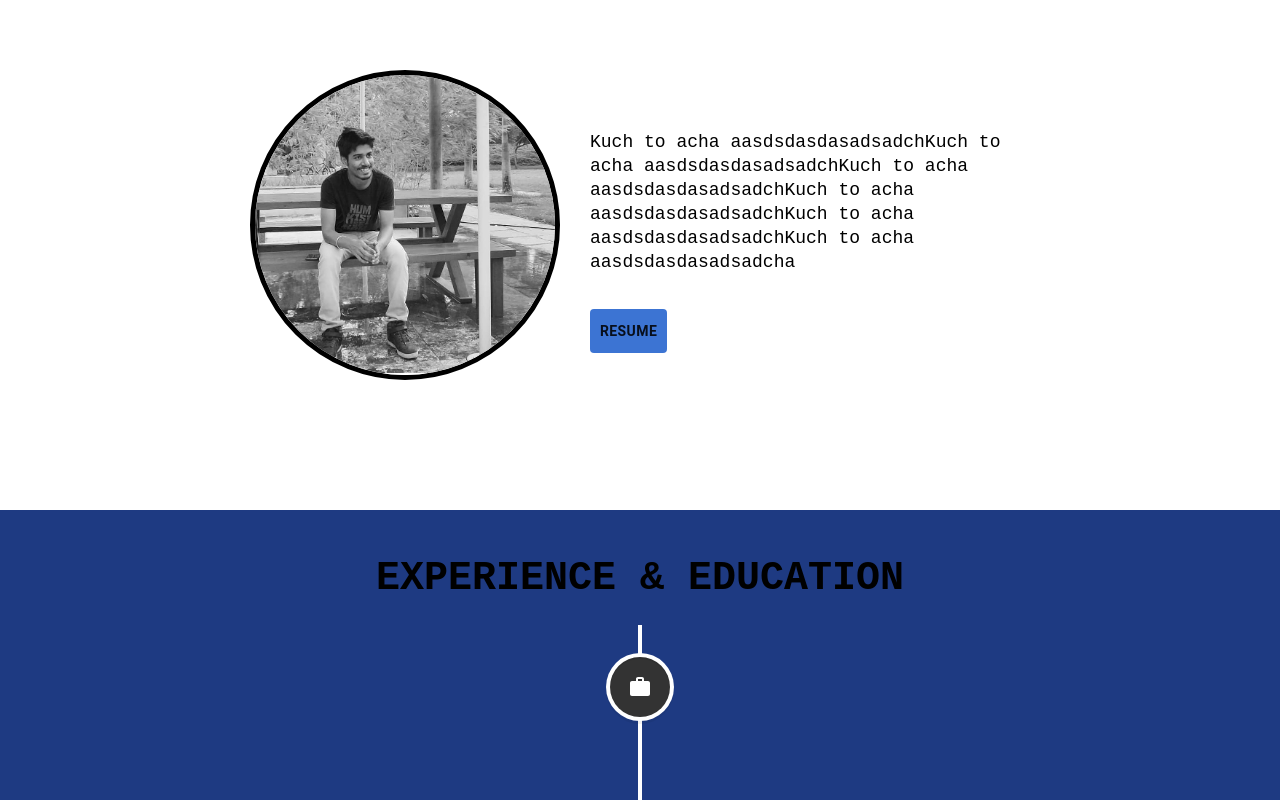
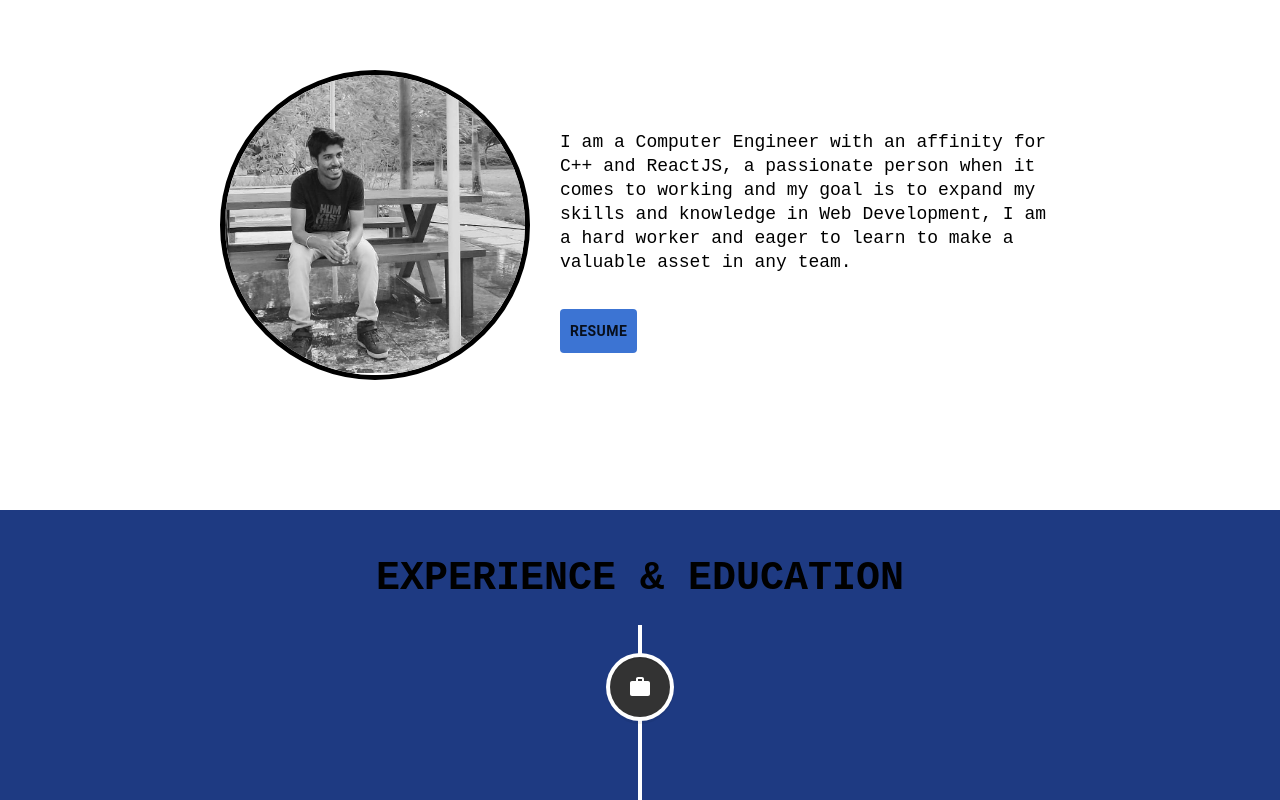
Before and after one commit to phoenixx1/phoenixx1.github.io, a React (Create React App) app: page / in a window 1280 px wide. Shown: the part 1060-1860 px from the top of the page. Built offline with nearby package versions, Linux system fonts and the light colour scheme.

Commit message:
v1 completed

```diff
--- a/package.json
+++ b/package.json
@@ -1,5 +1,5 @@
 {
-  "homepage": "https://phoenixx1.github.io/phoenixx1.github.io",
+  "homepage": "https://phoenixx1.github.io",
   "name": "dev-portfolio",
   "version": "0.1.0",
   "private": true,
--- a/src/components/About/AboutElements.js
+++ b/src/components/About/AboutElements.js
@@ -58,7 +58,7 @@
 `;
 
 export const Subtitle = styled.p`
-  max-width: 440px;
+  max-width: 500px;
   margin-bottom: 35px;
   font-size: 18px;
   line-height: 24px;
--- a/src/components/About/index.js
+++ b/src/components/About/index.js
@@ -30,13 +30,14 @@
         <Column2>
           <Fade bottom>
             <Subtitle>
-              Kuch to acha aasdsdasdasadsadchKuch to acha aasdsdasdasadsadchKuch
-              to acha aasdsdasdasadsadchKuch to acha aasdsdasdasadsadchKuch to
-              acha aasdsdasdasadsadchKuch to acha aasdsdasdasadsadcha
+              I am a Computer Engineer with an affinity for C++ and ReactJS, a
+              passionate person when it comes to working and my goal is to
+              expand my skills and knowledge in Web Development, I am a hard
+              worker and eager to learn to make a valuable asset in any team.
             </Subtitle>
 
             <Button
-              href="https://drive.google.com/file/d/1MoOr8IXLwCF1Sh1q2g9CPoYDR4RFsZ3C/view?usp=sharing"
+              href="https://drive.google.com/file/d/1a8OEERo6VZbneOW52PRN19rJ34k89_ZI/view?usp=sharing"
               target="__blank"
             >
               RESUME
--- a/src/components/Experience/Data.js
+++ b/src/components/Experience/Data.js
@@ -5,7 +5,7 @@
   {
     id: 1,
     type: "work",
-    date: "April 2021 - May 2021",
+    date: "February 2021 - May 2021",
     icon: <MdWork />,
     bckgrnd: true,
     title: "IotIot Pune, Maharashtra",
--- a/src/components/Navbar/NavbarElements.js
+++ b/src/components/Navbar/NavbarElements.js
@@ -26,7 +26,6 @@
   z-index: 1;
   width: 100%;
   padding: 0 24px;
-  max-width: 1100px;
 `;
 
 export const NavLogo = styled.img`
```
